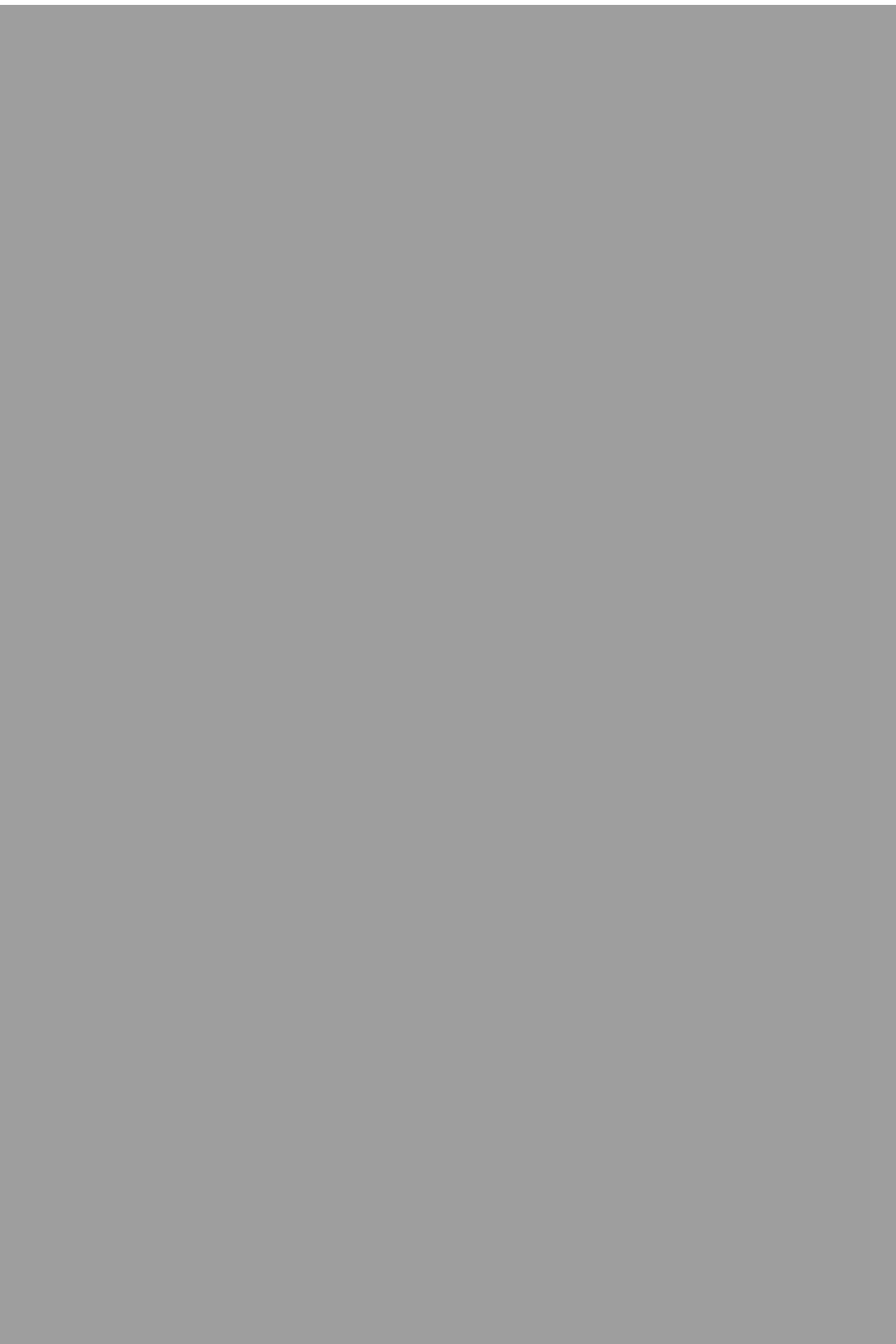
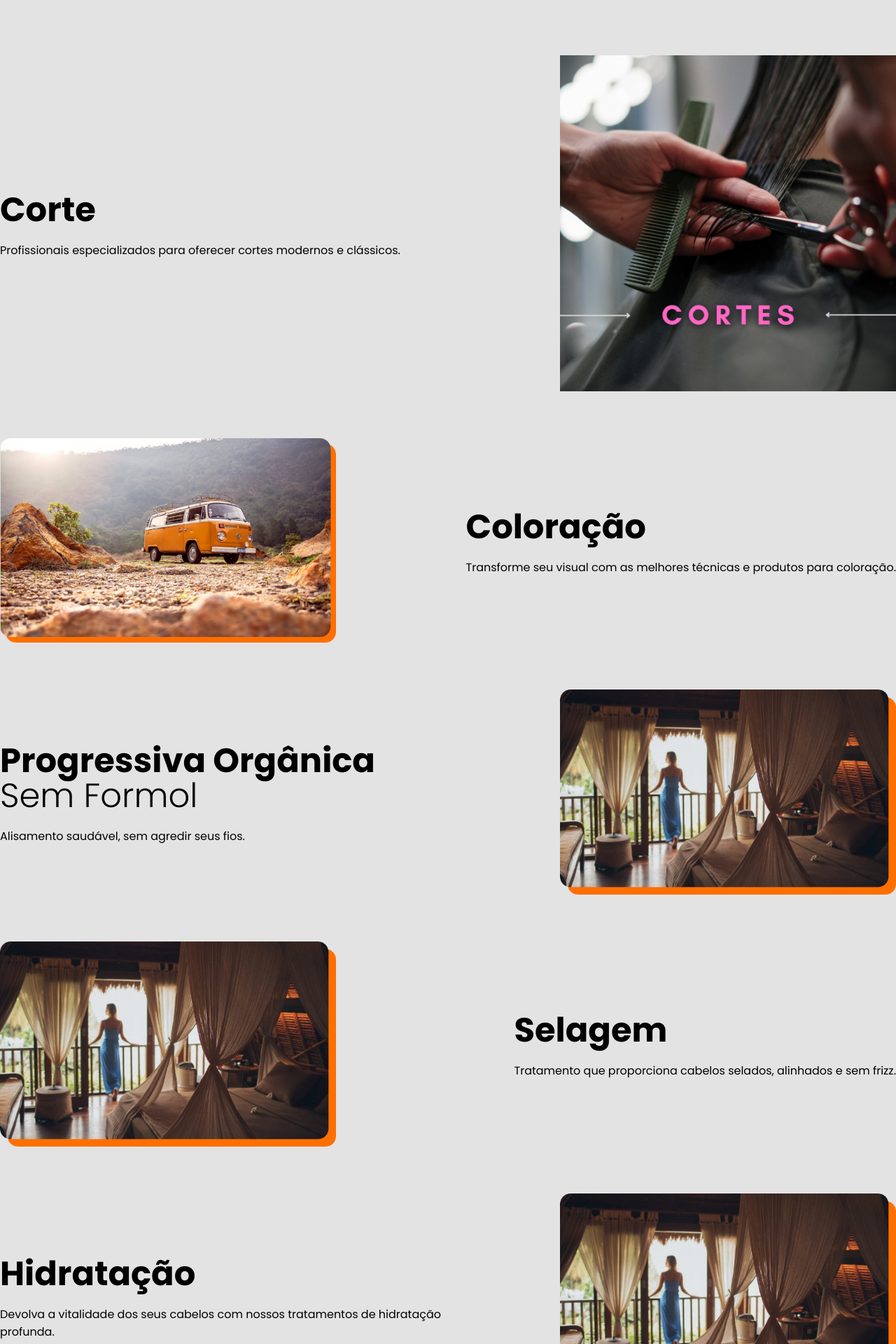
Before and after one commit to LeonardoDinizs/salao, a Django app: page / in a window 1280 px wide. Shown: the part 793-2713 px from the top of the page at 70% size. Before the commit the page ends 800 px from the top, so only its background shows below. Run offline with Django 5.2, Linux system fonts and the light colour scheme.

Commit message:
Quarto commit

```diff
--- a/app/static/css/style.css
+++ b/app/static/css/style.css
@@ -5,9 +5,9 @@
     font-family: "Poppins", sans-serif;
 }
 
-/*body{
-    background-color: black;
-}*/
+body{
+    background-color: #e3e3e3;
+}
 
 .interface{
     max-width: 1280px;
@@ -75,7 +75,7 @@
 /* Estilo do quem-somos */
 section.quem-somos{
     height: 99vh;
-    background-image: url(../imagem/salao.jpg);
+    background-image: url(../imagens/salao.jpg);
     background-repeat: no-repeat;
     background-size: cover;
     background-position: center;
@@ -91,12 +91,12 @@
 .quem-somos .txt-quem-somos h1{
     font-size: 4em;
     line-height: 70px;
-    font-weight: 800;
+    font-weight: 200;
 }
 
 .quem-somos .txt-quem-somos h1 span{
     display: block;
-    font-weight: 200;
+    font-weight: 600;
 }
 
 .quem-somos .txt-quem-somos p{
@@ -115,3 +115,31 @@
     height: 60px;
     font-size: 20px;
 }
+
+/* Estilo dos Serviços */
+
+section.serviços{
+    padding: 80px 0;
+}
+
+.serviços .itens-container{
+    display: flex;
+    align-items: center;
+    justify-content: space-between;
+    gap: 10%;
+    margin-bottom: 60px;
+}
+
+.serviços .itens-container .img-itens img{
+    max-width: 480px;
+}
+
+.serviços .itens-container .txt-itens h3{
+    font-size: 3em;
+    line-height: 50px;
+    margin-bottom: 20px;
+}
+
+.itens-container .txt-itens h3 span{
+    font-weight: 300;
+}
--- a/app/templates/index.html
+++ b/app/templates/index.html
@@ -19,7 +19,7 @@
          <header>
             <div class="interface">
                 <section class="logo">
-                    <img src="imagens/logo1.png" alt="Logotipo do Site">
+                    <img src="static/imagens/logo1.png" alt="Logotipo do Site">
                 </section>
 
                 <section class="menu-desktop">
@@ -27,8 +27,8 @@
                         <ul>
                             <li><a href="#">Sobre o Salão</a></li>
                             <li><a href="#">Serviços</a></li>
+                            <li><a href="#">Contatos</a></li>
                             <li><a href="#">Galeria e Depoimentos</a></li>
-                            <li><a href="#">Contatos</a></li>
                         </ul>
                     </nav>
                 </section>
@@ -49,7 +49,7 @@
                 <div class="txt-quem-somos">
 
                     <h1> Conheça o nosso  <span> Salão </span></h1>
-                    <p>Oferecemos um espaço acolhedor e serviços personalizados para realçar sua beleza. Com profissionais experientes, estamos prontos para transformar seu visual e proporcionar uma experiência única.
+                    <p>Oferecemos um espaço acolhedor e serviços personalizados para realçar sua beleza, com profissionais experientes, estamos prontos para transformar seu visual e proporcionar uma experiência única.
                         <span>Venha descobrir um novo conceito em cuidados com a sua beleza!</span></p>
                     <a href="#">
                         <button>Agendar</Button>
@@ -58,5 +58,82 @@
 
             </div>
         </section>
+
+        <section class="serviços">
+            <div class="interface">
+
+               <article class="itens-container">
+
+                <div class="txt-itens">
+
+                    <h3>Corte</h3>
+                    <p>Profissionais especializados para oferecer cortes modernos e clássicos.</p>
+                </div>
+
+                <div class="img-itens">
+                   <img src="static/imagens/corte.png">
+                </div>
+
+               </article>
+
+               <article class="itens-container">
+
+                <div class="img-itens">
+                    <img src="static/imagens/progressiva.png">
+                 </div>
+
+                <div class="txt-itens">
+
+                    <h3>Coloração</h3>
+                    <p>Transforme seu visual com as melhores técnicas e produtos para coloração.</p>
+                </div>
+
+               </article>
+
+               <article class="itens-container">
+
+                <div class="txt-itens">
+
+                    <h3>Progressiva Orgânica<br><span>Sem Formol</span></h3>
+                    <p>Alisamento saudável, sem agredir seus fios.</p>
+                </div>
+
+                <div class="img-itens">
+                   <img src="static/imagens/selagem.png">
+                </div>
+
+               </article>
+
+               <article class="itens-container">
+
+                <div class="img-itens">
+                    <img src="static/imagens/selagem.png">
+                 </div>
+
+                <div class="txt-itens">
+
+                    <h3>Selagem</h3>
+                    <p>Tratamento que proporciona cabelos selados, alinhados e sem frizz.</p>
+                </div>
+
+               </article>
+
+               <article class="itens-container">
+
+                <div class="txt-itens">
+
+                    <h3>Hidratação</h3>
+                    <p>Devolva a vitalidade dos seus cabelos com nossos tratamentos de hidratação profunda.</p>
+                </div>
+
+                <div class="img-itens">
+                   <img src="static/imagens/selagem.png">
+                </div>
+
+               </article>
+
+            </div>
+
+        </section>
   </body>
 </html>
```
Also changed, not shown: app/static/imagens/00.png (added), app/static/imagens/corte.png (added), app/static/imagens/progressiva.png (added), app/static/imagens/selagem.png (added).
